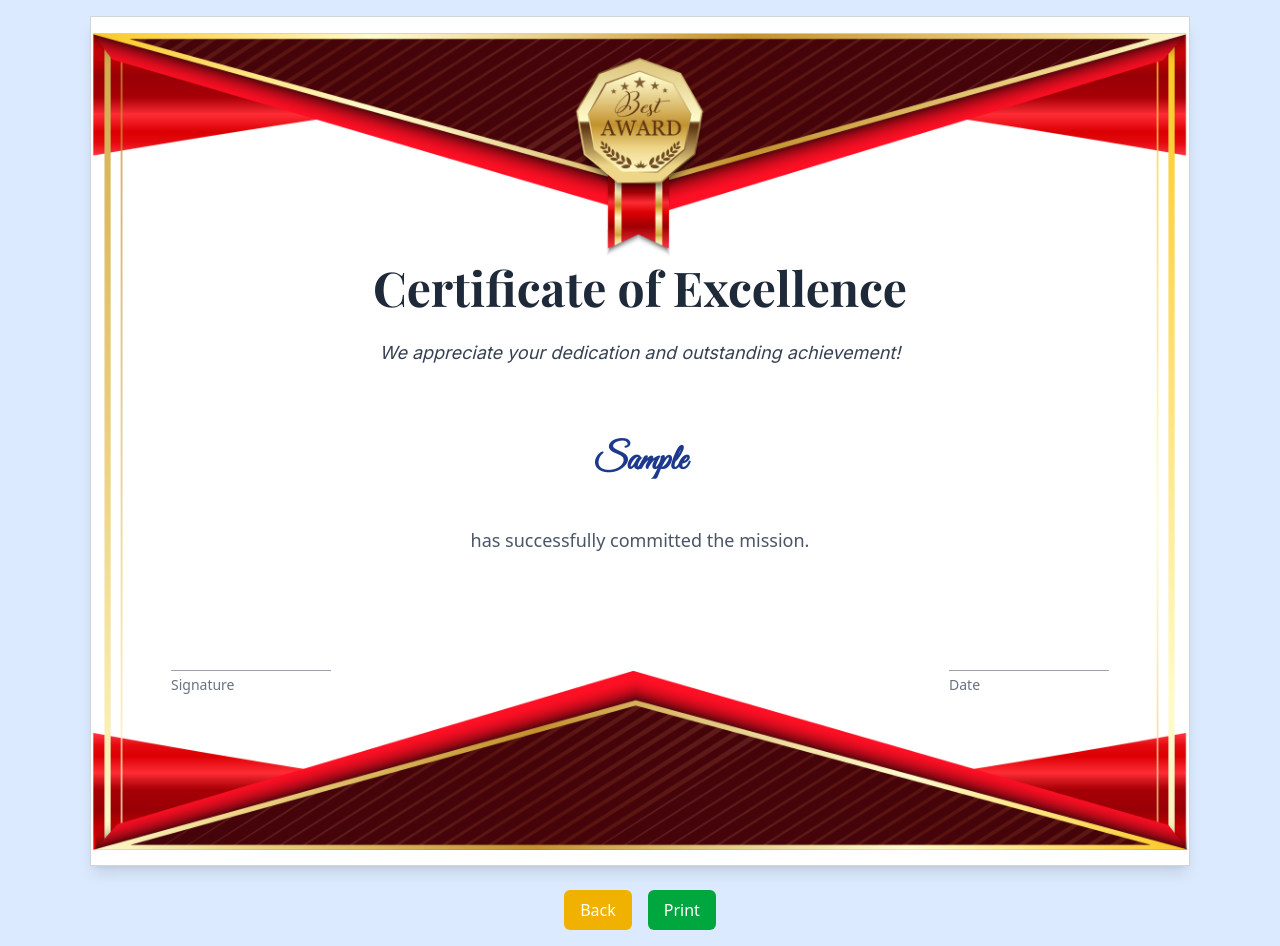
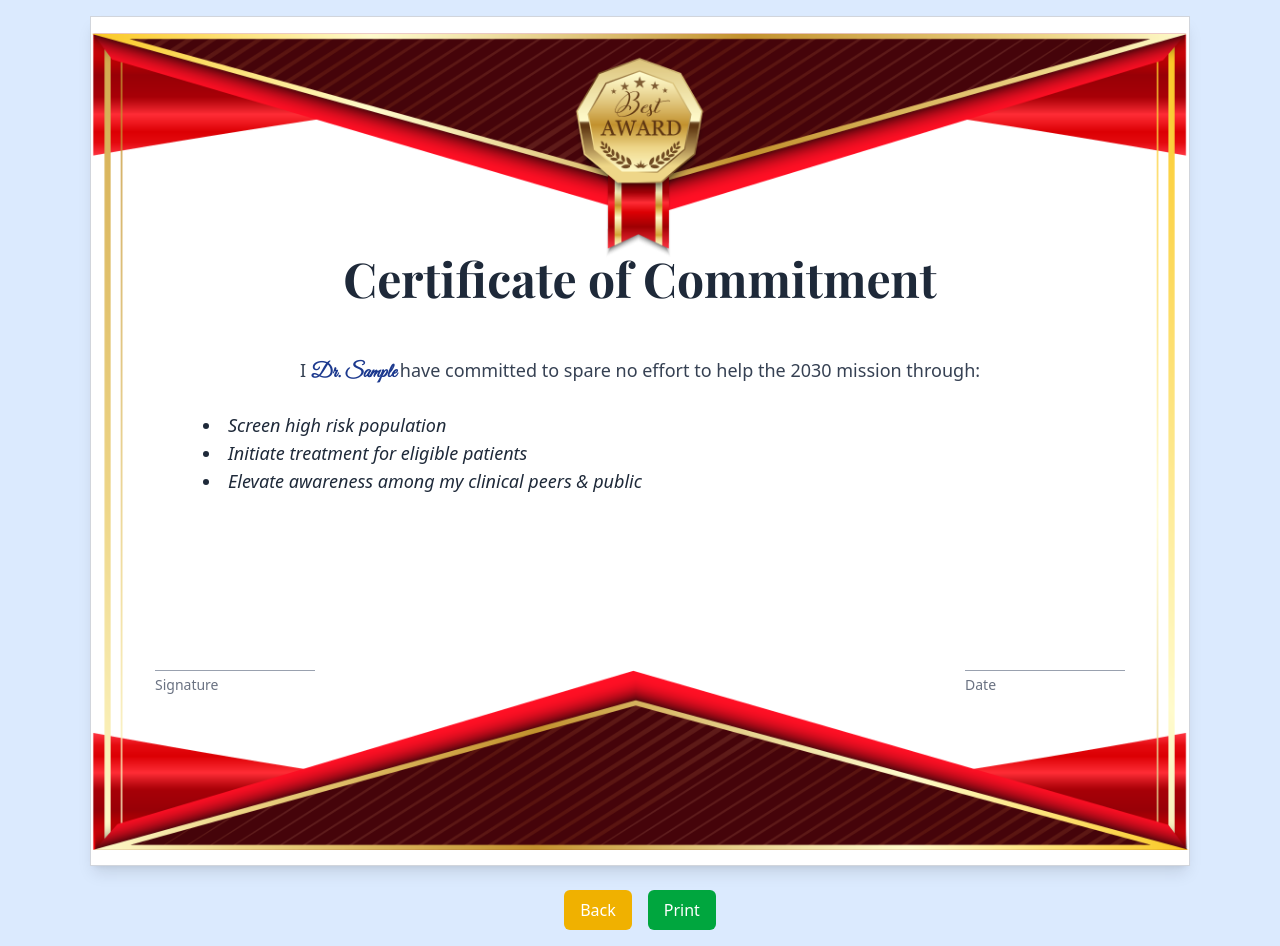
Before and after one commit to saifbak/Certificate-generator, a React (Vite) app: page / in a window 1280 px wide. Both pictures are taken after typing "Sample" into the empty fields and a click on the button "Generate Certificate". Built offline with nearby package versions, Linux system fonts and the light colour scheme.

Commit message:
certificate app

```diff
--- a/src/App.tsx
+++ b/src/App.tsx
@@ -23,35 +23,29 @@ function App() {
             backgroundImage: "url('/certificate.png')",
           }}
         >
-          {/* Logo */}
-
-
           {/* Title */}
-          <h1 className="absolute top-[29%] w-full text-center text-5xl font-extrabold text-gray-800 font-playfair">
-            Certificate of Excellence
+          <h1 className="absolute top-[28%] w-full text-center text-5xl font-extrabold text-gray-800 font-playfair">
+            Certificate of Commitment
           </h1>
 
-          {/* Appreciation Sentence */}
-          <p className="absolute top-[38%] w-full text-center text-lg italic text-gray-700 px-8 font-inter ">
-            We appreciate your dedication and outstanding achievement!
-          </p>
-
-          {/* Recipient Name */}
-          <p className="absolute top-[50%] w-full text-center text-4xl font-bold text-blue-900 font-vibes">
-            {name}
-          </p>
-
-          {/* Course Completion Line */}
-          <p className="absolute top-[60%] w-full text-center text-lg text-gray-600">
-            has successfully committed the mission.
-          </p>
+          {/* Commitment Message */}
+          <div className="absolute top-[40%] w-full px-20 text-center text-lg text-gray-700 leading-relaxed">
+            <p>
+              I <span className="text-blue-900 font-semibold text-xl font-vibes">Dr. {name} {' '}</span> have committed to spare no effort to help the 2030 mission through:
+            </p>
+            <ul className="mt-6 text-left list-disc list-inside text-gray-800 font-medium text-lg px-8 italic">
+              <li>Screen high risk population</li>
+              <li>Initiate treatment for eligible patients</li>
+              <li>Elevate awareness among my clinical peers & public</li>
+            </ul>
+          </div>
 
           {/* Signature Lines */}
-          <div className="absolute bottom-[20%] left-20 text-sm text-gray-500">
+          <div className="absolute bottom-[20%] left-16 text-sm text-gray-500">
             <div className="border-t border-gray-400 w-40 mb-1" />
             Signature
           </div>
-          <div className="absolute bottom-[20%] right-20 text-sm text-gray-500">
+          <div className="absolute bottom-[20%] right-16 text-sm text-gray-500">
             <div className="border-t border-gray-400 w-40 mb-1" />
             Date
           </div>
@@ -78,14 +72,9 @@ function App() {
 
   return (
     <div className="flex items-center justify-center min-h-screen bg-blue-100 px-4">
-       <img
-            src="/logo-ca.png"
-            alt="Logo"
-            className="absolute top-8 left-1/2 transform -translate-x-1/2 w-40 h-auto"
-          />
       <div className="bg-white p-8 rounded-2xl shadow-lg w-full max-w-xl">
         <h2 className="text-2xl font-bold text-center mb-6">Commitment Pledge</h2>
-        <p className="text-lg text-gray-800 leading-relaxed">
+        <p className="text-lg mb-4 text-gray-800">
           I Dr.
           <input
             type="text"
@@ -99,9 +88,9 @@ function App() {
               }
             }}
           />
-          have committed to spare no effort to help 2030 mission through:
+          have committed to spare no effort to help the 2030 mission.
         </p>
-        <ul className="list-disc list-inside text-gray-700 my-4 ml-4">
+        <ul className="list-disc list-inside text-gray-700 mb-6">
           <li>Screen high risk population</li>
           <li>Initiate treatment for eligible patients</li>
           <li>Elevate awareness among my clinical peers & public</li>
```
